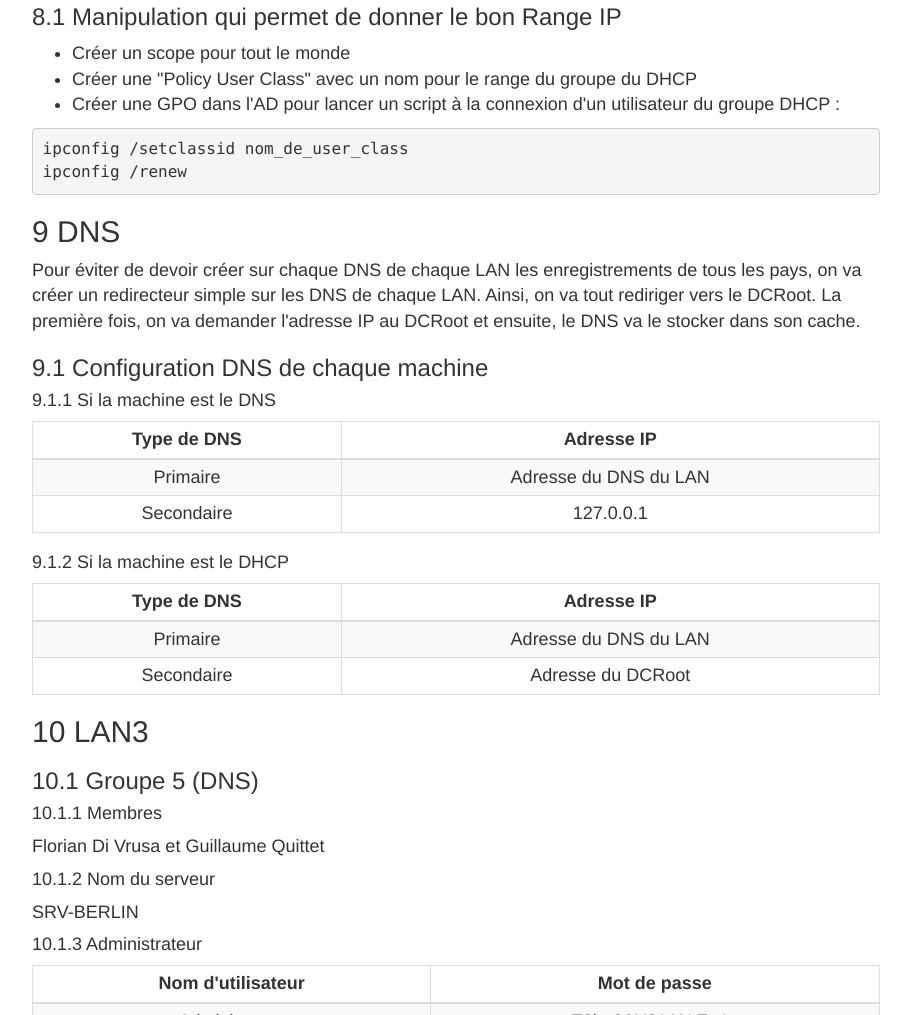
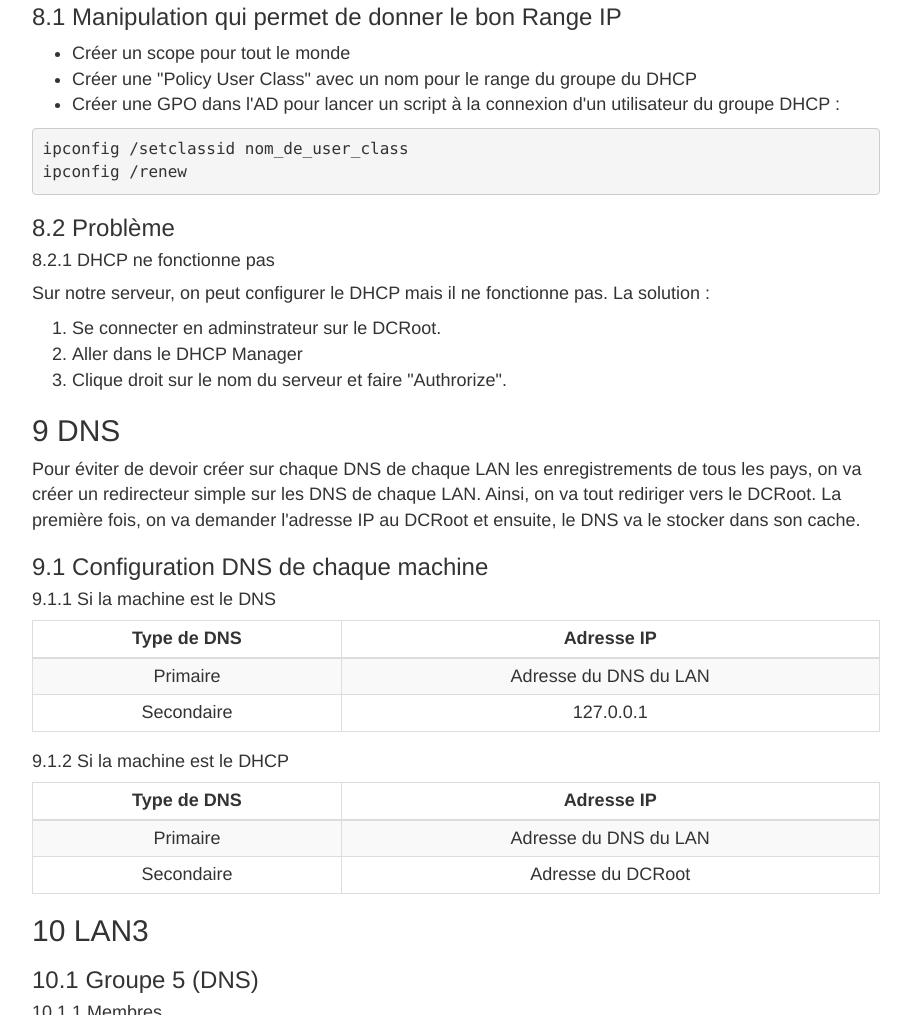
Before and after one commit to gquittet/winserv2017, a plain HTML site: page index.html in a window 1280 px wide. Shown: the part 4332-5347 px from the top of the page, without its empty margins (38-949 px from the left). Drawn offline with nearby package versions, Linux system fonts and the light colour scheme.

Commit message:
Update DHCP problem

```diff
--- a/index.html
+++ b/index.html
@@ -825,6 +825,27 @@ ipconfig /renew
 </div>
 </div>
 </div>
+
+<div id="outline-container-sec-8-2" class="outline-3">
+<h3 id="sec-8-2"><span class="section-number-3">8.2</span> Problème</h3>
+<div class="outline-text-3" id="text-8-2">
+</div><div id="outline-container-sec-8-2-1" class="outline-4">
+<h4 id="sec-8-2-1"><span class="section-number-4">8.2.1</span> DHCP ne fonctionne pas</h4>
+<div class="outline-text-4" id="text-8-2-1">
+<p>
+Sur notre serveur, on peut configurer le DHCP mais il ne fonctionne pas. La solution :
+</p>
+<ol class="org-ol">
+<li>Se connecter en adminstrateur sur le DCRoot.
+</li>
+<li>Aller dans le DHCP Manager
+</li>
+<li>Clique droit sur le nom du serveur et faire "Authrorize".
+</li>
+</ol>
+</div>
+</div>
+</div>
 </div>
 
 <div id="outline-container-sec-9" class="outline-2">
@@ -1013,6 +1034,7 @@ SRV-VIENNE
 <li><a href="#sec-8">8. DHCP</a>
 <ul class="nav">
 <li><a href="#sec-8-1">8.1. Manipulation qui permet de donner le bon Range IP</a></li>
+<li><a href="#sec-8-2">8.2. Problème</a></li>
 </ul>
 </li>
 <li><a href="#sec-9">9. DNS</a>
```
